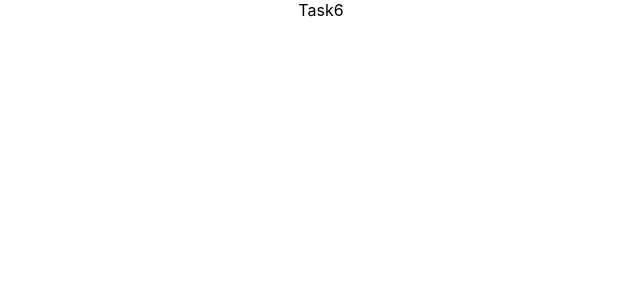
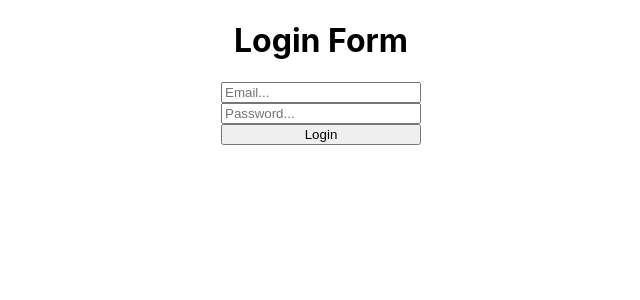
Before and after one commit to akshat-patel28/react-task, a React (Create React App) app: page /task6 in a window 1280 px wide. Shown: the top 300 px of the page, without its empty margins (319-959 px from the left). Built offline with nearby package versions, Linux system fonts and the light colour scheme.

Commit message:
task 6 done

```diff
--- a/src/components/task-6/Task6.jsx
+++ b/src/components/task-6/Task6.jsx
@@ -1,7 +1,50 @@
-import React from "react";
+import React, { useState } from "react";
 
 const Task6 = () => {
-  return <div>Task6</div>;
+  const [email, setEmail] = useState("");
+  const [password, setPassword] = useState("");
+  const [errorMessage, setErrorMessage] = useState("");
+  const onClick = () => {
+    setErrorMessage("");
+    const emailFormat = /^\w+([\.-]?\w+)*@\w+([\.-]?\w+)*(\.\w{2,3})+$/;
+    if (email === "") setErrorMessage("email field is empty");
+    else if (password === "") setErrorMessage("password field is empty");
+    else if (email === "" && password === "") setErrorMessage("fill all field");
+    else if (email.match(emailFormat) === null)
+      setErrorMessage("invalid email address");
+    else {
+      setErrorMessage("");
+      alert("login successful");
+    }
+  };
+  return (
+    <div>
+      <h1>Login Form</h1>
+      <div
+        style={{
+          display: "flex",
+          flexDirection: "column",
+          width: "200px",
+          margin: "0 auto",
+        }}
+      >
+        <input
+          type="email"
+          placeholder="Email..."
+          value={email}
+          onChange={(e) => setEmail(e.target.value)}
+        />
+        <input
+          type="password"
+          placeholder="Password..."
+          value={password}
+          onChange={(e) => setPassword(e.target.value)}
+        />
+        <button onClick={onClick}>Login</button>
+        <span style={{ color: "red" }}>{errorMessage}</span>
+      </div>
+    </div>
+  );
 };
 
 export default Task6;
```
